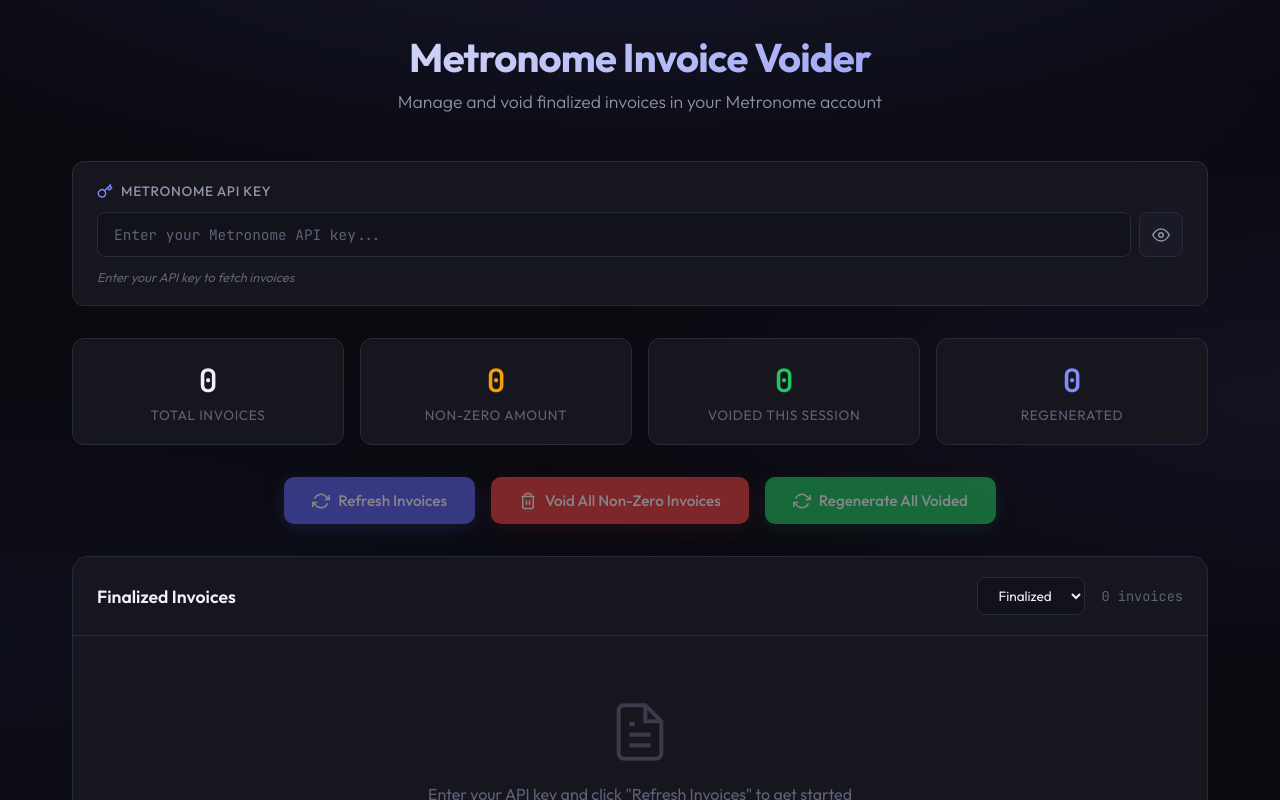
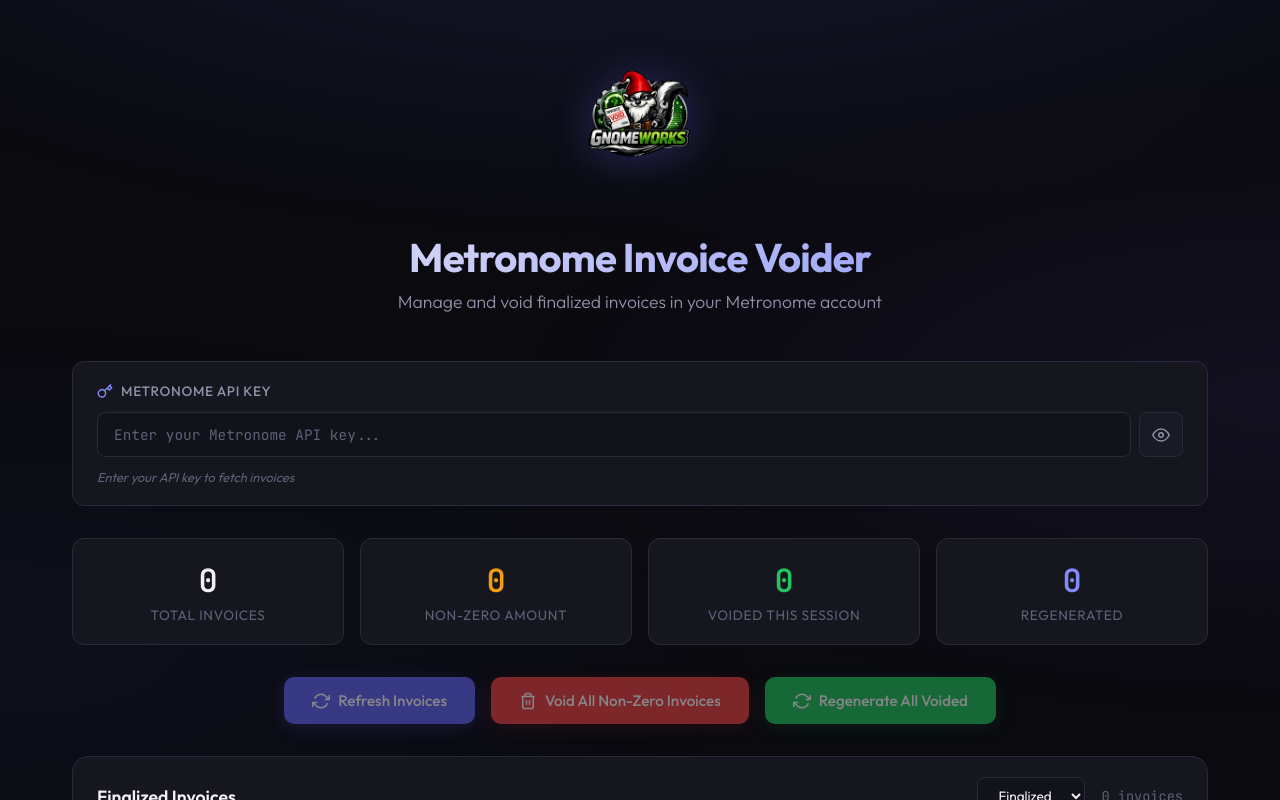
Before and after one commit to Kunalmighty/metronome-invoice-voider, a React (Vite) app: page / in a window 1280 px wide. Shown: the top 800 px of the page. Built offline with nearby package versions, Linux system fonts and the light colour scheme.

Commit message:
Add Gnomeworks logo to header

```diff
--- a/src/App.jsx
+++ b/src/App.jsx
@@ -242,6 +242,7 @@
   return (
     <div className="app">
       <header className="header">
+        <img src="/gnomeworks.png" alt="Gnomeworks Logo" className="logo" />
         <h1>Metronome Invoice Voider</h1>
         <p>Manage and void finalized invoices in your Metronome account</p>
       </header>
--- a/src/index.css
+++ b/src/index.css
@@ -64,6 +64,13 @@
   text-align: center;
   margin-bottom: 3rem;
   animation: fadeInDown 0.6s ease-out;
+}
+
+.logo {
+  width: 120px;
+  height: auto;
+  margin-bottom: 1rem;
+  filter: drop-shadow(0 4px 20px var(--accent-glow));
 }
 
 .header h1 {
```
Also changed, not shown: public/gnomeworks.png (added).
